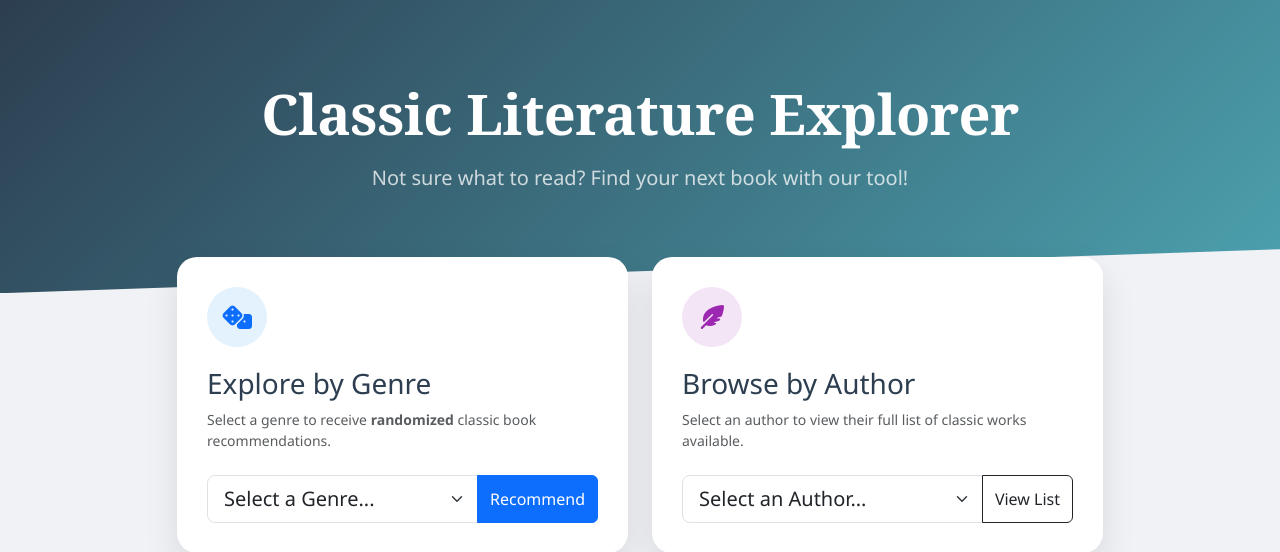
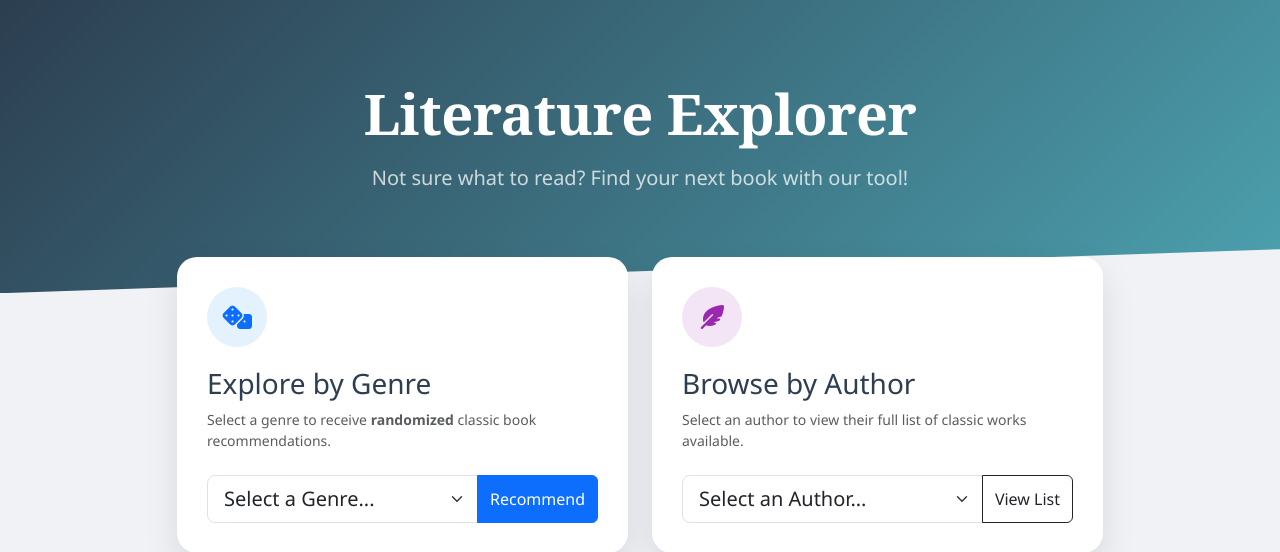
Before and after one commit to 25ratcma/phpapp, a PHP site: page / in a window 1280 px wide. Shown: the top 552 px of the page. Run offline with PHP 8.4, Linux system fonts and the light colour scheme; data that the repository does not hold is empty.

Commit message:
Change title from 'Classic Literature Explorer' to 'Literature Explorer'

```diff
--- a/index.php
+++ b/index.php
@@ -3,7 +3,7 @@
 <head>
     <meta charset="UTF-8">
     <meta name="viewport" content="width=device-width, initial-scale=1.0">
-    <title>Classic Literature Explorer</title>
+    <title>Literature Explorer</title>
     <link href="https://cdn.jsdelivr.net/npm/bootstrap@5.3.0/dist/css/bootstrap.min.css" rel="stylesheet">
     <link rel="stylesheet" href="https://cdnjs.cloudflare.com/ajax/libs/font-awesome/6.4.0/css/all.min.css">
 
@@ -200,7 +200,7 @@ try {
 
 <div class="hero-section text-center">
     <div class="container">
-        <h1 class="hero-title display-4 mb-3">Classic Literature Explorer</h1>
+        <h1 class="hero-title display-4 mb-3">Literature Explorer</h1>
         <p class="lead opacity-75 mb-0" style="max-width: 600px; margin: 0 auto;">
             Not sure what to read? Find your next book with our tool!
         </p>
```
